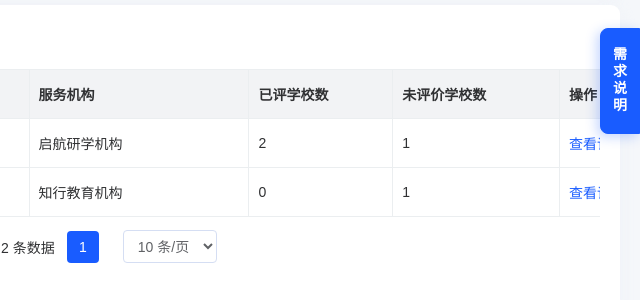
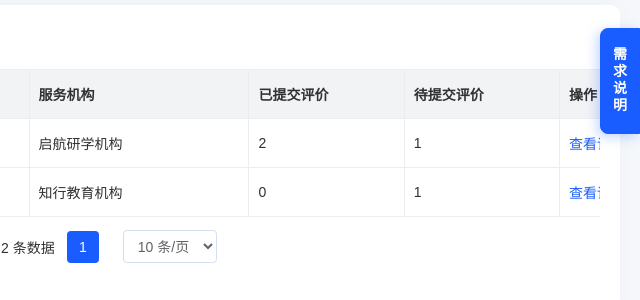
Before and after one commit to waynewcheung9266/yunyingchanpinzu, a plain HTML site: page projects/custody-activity-evaluation/school-organization.html in a window 1280 px wide. Shown: the part 319-619 px from the top of the page, 640-1280 px from the left. Drawn offline with Linux system fonts and the light colour scheme.

Commit message:
Rename evaluation status columns to submitted and pending submission

```diff
--- a/projects/custody-activity-evaluation/school-organization.html
+++ b/projects/custody-activity-evaluation/school-organization.html
@@ -49,7 +49,7 @@ function renderRating(indicator,mode='score'){const isScore=mode==='score';const
 const organizationActivities=activities.filter(a=>a.creator!=='基地端'&&a.serviceOrganization.endsWith('机构')).map(a=>({...a,evaluationTeacher:a.id===1?'张老师':'李老师',indicators:tree(4),activityComment:'活动组织有序，机构教师指导认真，能够有效引导学生参与实践。',schoolEvaluations:a.schools.map((school,i)=>({name:school.name,evaluated:a.id===1&&i<2}))}));
 function filterOrganizationActivities(name='',start='',end='',creator=''){return organizationActivities.filter(a=>a.name.includes(name)&&(!start||a.date>=start)&&(!end||a.date<=end)&&(!creator||a.creator===creator))}
 function renderOrganizationList(){document.querySelector('#filter-top').classList.add('hidden');document.querySelector('#filters').innerHTML='<div class="activity-filters"><label class="field"><span>活动创建方：</span><select id="activity-creator"><option value="">全部</option><option>机构端</option><option>运营端</option></select></label><label class="field"><span>活动名称：</span><input id="activity-name" type="search" placeholder="请输入活动名称"></label><div class="field"><span>活动时间：</span><div class="date-range"><input id="activity-start" type="date" aria-label="活动开始时间"><em>至</em><input id="activity-end" type="date" aria-label="活动结束时间"></div></div></div>';document.querySelector('#list-title').textContent='活动列表';queryOrganizationActivities()}
-function queryOrganizationActivities(){const name=document.querySelector('#activity-name').value.trim(),start=document.querySelector('#activity-start').value,end=document.querySelector('#activity-end').value,creator=document.querySelector('#activity-creator').value;const invalid=Boolean(start&&end&&start>end);document.querySelector('#activity-end').setCustomValidity(invalid?'结束时间不能早于开始时间':'');if(invalid){document.querySelector('#activity-end').reportValidity();return}const rows=filterOrganizationActivities(name,start,end,creator);document.querySelector('#table').innerHTML='<table class="structure-table"><thead><tr><th>活动名称</th><th>活动创建方</th><th>服务机构</th><th>已评学校数</th><th>未评价学校数</th><th>操作</th></tr></thead><tbody>'+(rows.length?rows.map(a=>`<tr><td>${escapeHtml(a.name)}</td><td>${escapeHtml(a.creator)}</td><td>${escapeHtml(a.serviceOrganization)}</td><td>${a.schoolEvaluations.filter(s=>s.evaluated).length}</td><td>${a.schoolEvaluations.filter(s=>!s.evaluated).length}</td><td><button class="link-btn" data-organization-detail="${a.id}">查看详情</button></td></tr>`).join(''):'<tr><td colspan="6" class="empty-cell">暂无符合筛选条件的数据</td></tr>')+'</tbody></table>';document.querySelector('#total').textContent='共 '+rows.length+' 条数据'}
+function queryOrganizationActivities(){const name=document.querySelector('#activity-name').value.trim(),start=document.querySelector('#activity-start').value,end=document.querySelector('#activity-end').value,creator=document.querySelector('#activity-creator').value;const invalid=Boolean(start&&end&&start>end);document.querySelector('#activity-end').setCustomValidity(invalid?'结束时间不能早于开始时间':'');if(invalid){document.querySelector('#activity-end').reportValidity();return}const rows=filterOrganizationActivities(name,start,end,creator);document.querySelector('#table').innerHTML='<table class="structure-table"><thead><tr><th>活动名称</th><th>活动创建方</th><th>服务机构</th><th>已提交评价</th><th>待提交评价</th><th>操作</th></tr></thead><tbody>'+(rows.length?rows.map(a=>`<tr><td>${escapeHtml(a.name)}</td><td>${escapeHtml(a.creator)}</td><td>${escapeHtml(a.serviceOrganization)}</td><td>${a.schoolEvaluations.filter(s=>s.evaluated).length}</td><td>${a.schoolEvaluations.filter(s=>!s.evaluated).length}</td><td><button class="link-btn" data-organization-detail="${a.id}">查看详情</button></td></tr>`).join(''):'<tr><td colspan="6" class="empty-cell">暂无符合筛选条件的数据</td></tr>')+'</tbody></table>';document.querySelector('#total').textContent='共 '+rows.length+' 条数据'}
 document.querySelector('#query').onclick=queryOrganizationActivities;document.querySelector('#reset').onclick=renderOrganizationList;document.querySelector('#filters').addEventListener('keydown',e=>{if(e.key==='Enter')queryOrganizationActivities()});
 document.querySelector('#table').onclick=e=>{const button=e.target.closest('[data-organization-detail]');if(button)location.href='organization-schools.html?activity='+encodeURIComponent(button.dataset.organizationDetail)};renderOrganizationList();
 const requirementsDrawer=document.querySelector('#requirements-drawer');const requirementsButton=document.querySelector('#requirements-button');let previousOverflow='';
```
Also changed, not shown: projects/custody-activity-evaluation/index.html (+1 -1 lines), 1 other file.
